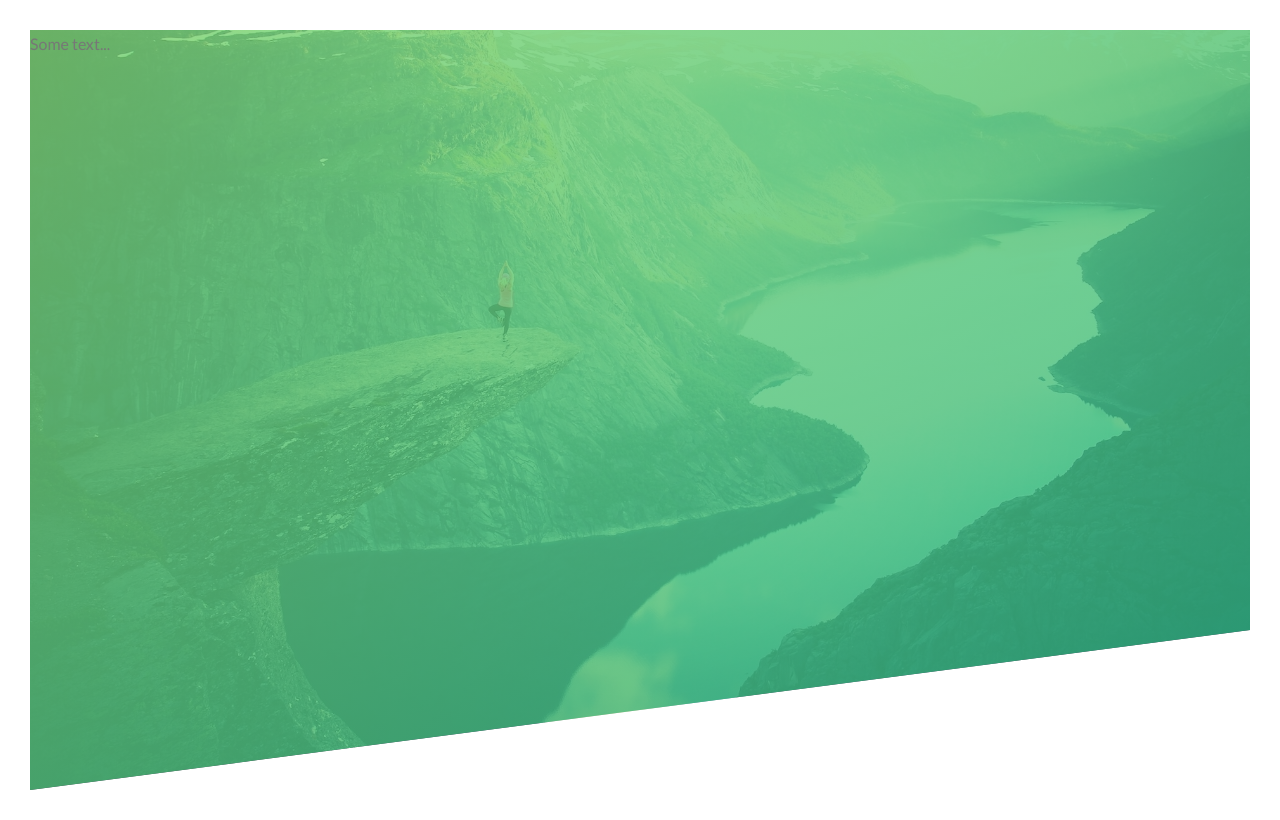
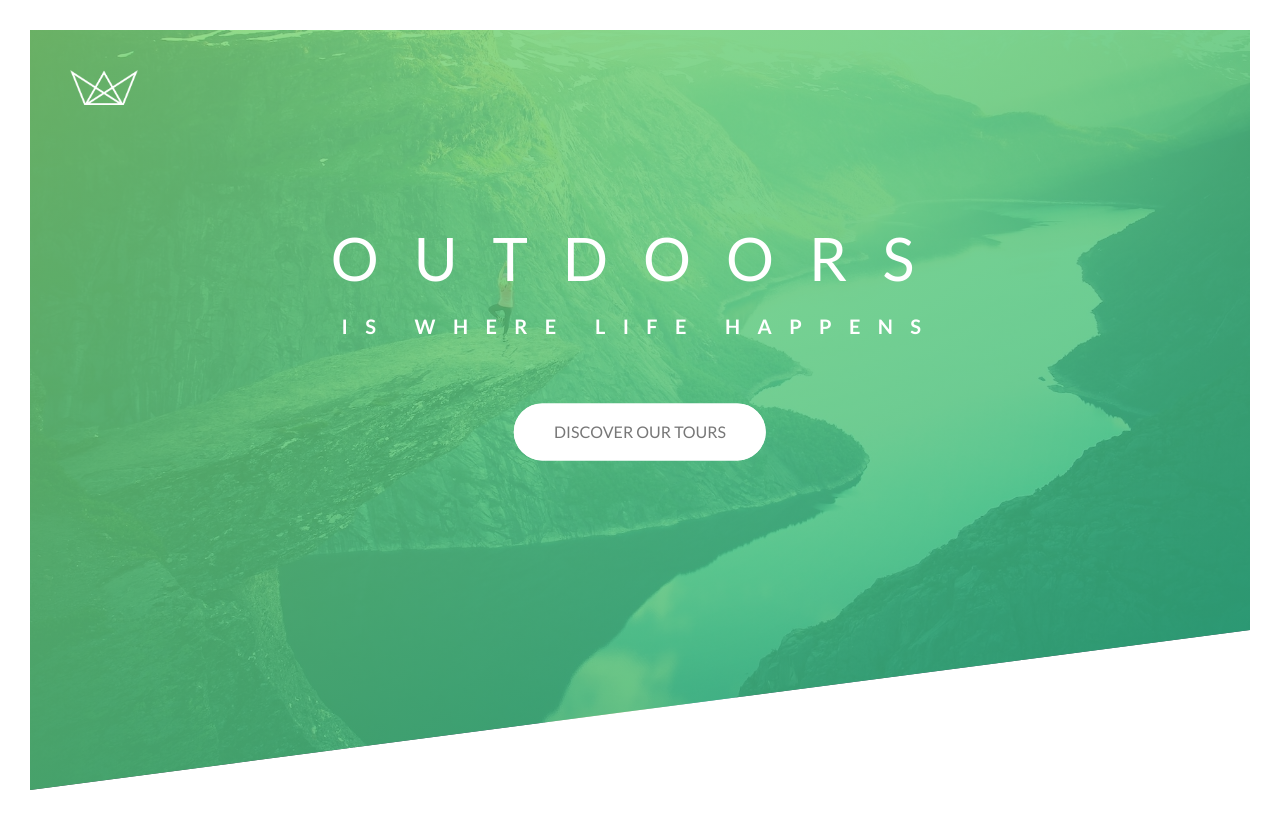
Before and after one commit to luiza-avelino/natours, a plain HTML site: page index.html in a window 1280 px wide. Drawn offline with Linux system fonts and the light colour scheme.

Commit message:
header section

```diff
--- a/css/style.css
+++ b/css/style.css
@@ -27,6 +27,78 @@ body {
     padding: 30px;
 }
 
+
+/* GENERAL CLASSES */
+
+.btn:link,
+.btn:visited {
+    text-transform: uppercase;
+    text-decoration: none;
+    padding: 15px 40px;
+    border-radius: 40px;
+    display: inline-block;
+    transition: all .2s;
+
+    position: relative;
+}
+
+.btn:hover {
+    transform: translateY(-3px);
+    box-shadow: 0 10px 20px rgba(0, 0, 0, .2);
+}
+
+.btn:active {
+    transform: translateY(-1px);
+    box-shadow: 0 5px 10px rgba(0, 0, 0, .1);
+}
+
+.btn::after {
+    content: "";
+    display: inline-block;
+    width: 100%;
+    height: 100%;
+    border-radius: 40px;
+    position: absolute;
+    top: 0;
+    left: 0;
+    z-index: -1;
+    transition: all .4s;
+}
+
+.btn:hover::after {
+    transform: scaleX(1.4) scaleY(1.6);
+    opacity: 0;
+}
+
+.btn-white {
+    background-color: #fff;
+    color: #777;
+}
+
+.btn-white::after {
+    background-color: #fff;
+
+}
+
+.btn-animated {
+    animation: moveInBottom .5s ease-out .75s;
+    animation-fill-mode: backwards;
+}
+
+@keyframes moveInBottom {
+    0% {
+        opacity: 0;
+        transform: translateY(30px);
+    }
+
+    100% {
+        opacity: 1;
+        transform: translateY(0);
+    }
+}
+
+/* HEADER */
+
 .header {
     height: 95vh;
     background-image: linear-gradient(to right bottom,
@@ -35,6 +107,79 @@ body {
     background-repeat: no-repeat;
     background-size: cover;
     background-position: top;
+    position: relative;
 
     clip-path: polygon(0 0, 100% 0, 100% 75vh, 0 100%);
 }
+
+.logo-box {
+    position: absolute;
+    top: 40px;
+    left: 40px;
+}
+
+.logo {
+    height: 35px;
+}
+
+.text-box {
+    position: absolute;
+    top: 40%;
+    left: 50%;
+    transform: translate(-50%, -50%);
+    text-align: center;
+}
+
+.heading-primary {
+    color: #fff;
+    text-transform: uppercase;
+    margin-bottom: 60px;
+}
+
+.heading-primary-main {
+    display: block;
+    font-size: 60px;
+    font-weight: 400;
+    letter-spacing: 35px;
+    animation: moveInLeft 1s ease-out;
+}
+
+.heading-primary-sub {
+    display: block;
+    font-size: 20px;
+    font-weight: 700;
+    letter-spacing: 17.4px;
+    animation: moveInRight 1s ease-out;
+}
+
+@keyframes moveInLeft {
+    0% {
+        opacity: 0;
+        transform: translateX(-100px);
+    }
+
+    80% {
+        transform: translateX(10px);
+    }
+
+    100% {
+        opacity: 1;
+        transform: translateX(0);
+    }
+}
+
+@keyframes moveInRight {
+    0% {
+        opacity: 0;
+        transform: translateX(100px);
+    }
+
+    80% {
+        transform: translateX(-20px);
+    }
+
+    100% {
+        opacity: 1;
+        transform: translateX(0);
+    }
+}
--- a/index.html
+++ b/index.html
@@ -16,7 +16,20 @@
 
 <body>
     <header class="header">
-        Some text...
+        <div class="logo-box">
+            <img src="img/logo-white.png" alt="Natours Logo" class="logo">
+        </div>
+
+        <div class="text-box">
+            <h1 class="heading-primary">
+                <span class="heading-primary-main">Outdoors</span>
+                <span class="heading-primary-sub">is where life happens</span>
+            </h1>
+
+            <a href="#" class="btn btn-white btn-animated">DISCOVER OUR TOURS</a>
+        </div>
+
+
     </header>
 </body>
 
```
